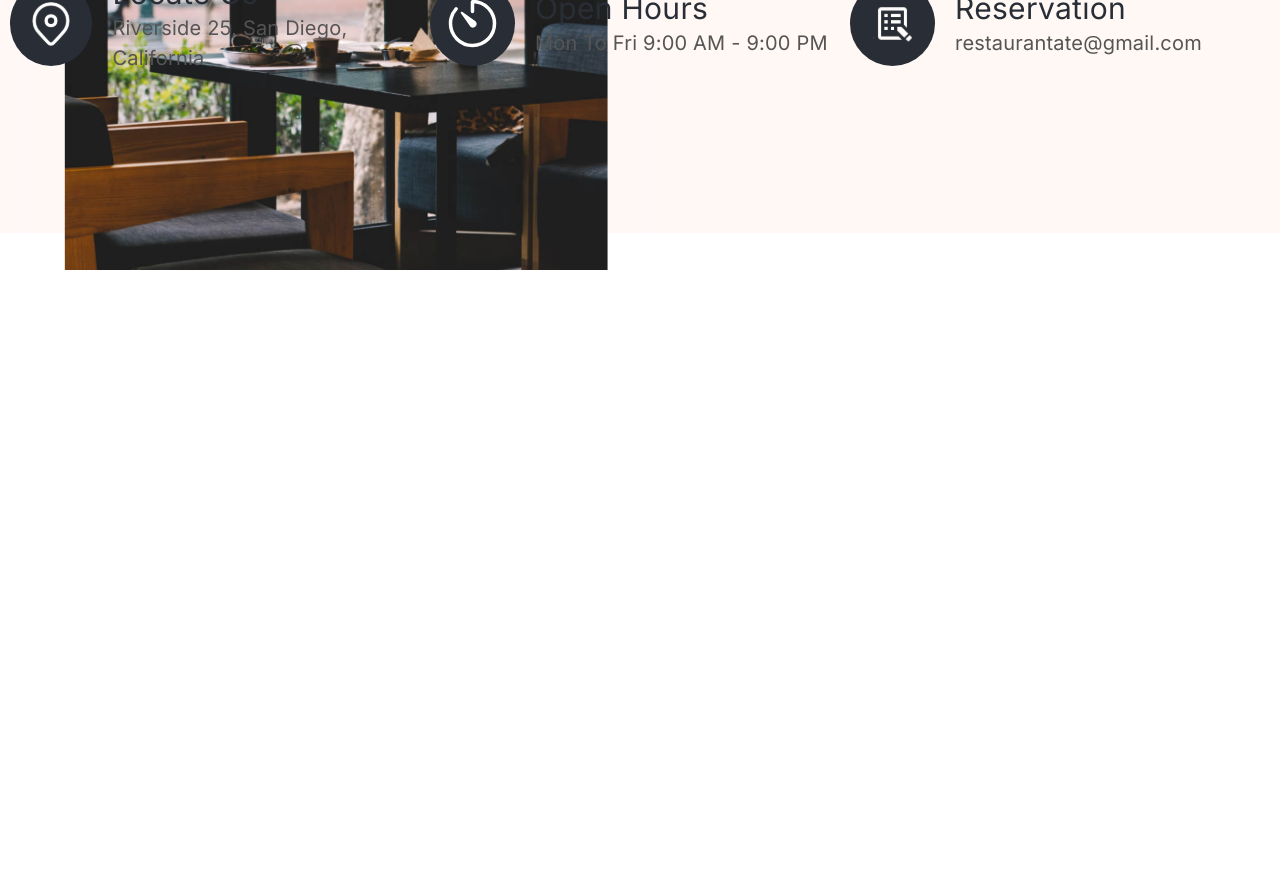
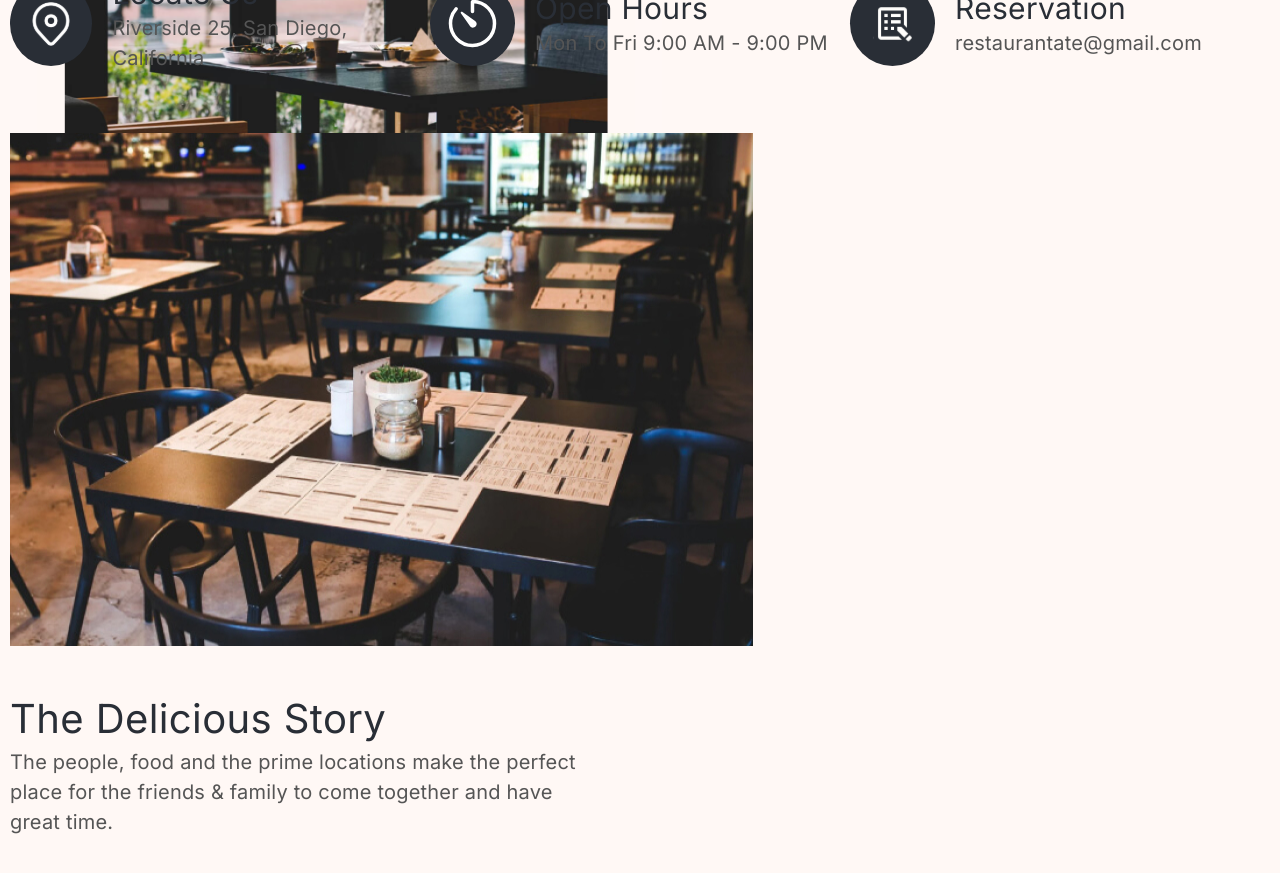
Before and after one commit to Andriikryl/taste-at, a Next.js app: page / in a window 1280 px wide. Shown: the part 1000-1873 px from the top of the page. Before the commit the page ends 1270 px from the top, so only its background shows below. Built offline with nearby package versions, Linux system fonts and the light colour scheme.

Commit message:
add History component

```diff
--- a/src/components/history/History.tsx
+++ b/src/components/history/History.tsx
@@ -2,12 +2,30 @@ import React from "react";
 import styles from "./style.module.css";
 import Container from "../container/Container";
 import HistoryList from "./historyList/HistoryList";
+import Image from "next/image";
 
 export default function History() {
   return (
     <section className={styles.history}>
       <Container>
         <HistoryList />
+        <div className={styles.flex__group}>
+          <div>
+            <Image
+              src="/history/history.jpg"
+              width={743}
+              height={513}
+              alt="restarun"
+            />
+          </div>
+          <div className={styles.history__info}>
+            <h2 className={styles.info__title}>The Delicious Story</h2>
+            <p className={styles.info__description}>
+              The people, food and the prime locations make the perfect place
+              for the friends & family to come together and have great time.
+            </p>
+          </div>
+        </div>
       </Container>
     </section>
   );
--- a/src/components/history/style.module.css
+++ b/src/components/history/style.module.css
@@ -2,3 +2,30 @@
     padding-block: 100px;
     background-color: #FFF8F5;
 }
+
+.flex__group{
+    display: flex;
+    flex-wrap: wrap;
+    gap: 45px;
+}
+.history__info{
+    max-inline-size: 571px;
+}
+
+.info__title{
+    font-family: var(--second-family);
+    font-weight: 400;
+    font-size: 40px;
+    line-height: 140%;
+    letter-spacing: 0.01em;
+    color: #292e36;
+}
+
+.info__description{
+    font-family: var(--font-family);
+font-weight: 400;
+font-size: 20px;
+line-height: 150%;
+letter-spacing: 0.01em;
+color: #555;
+}
```
